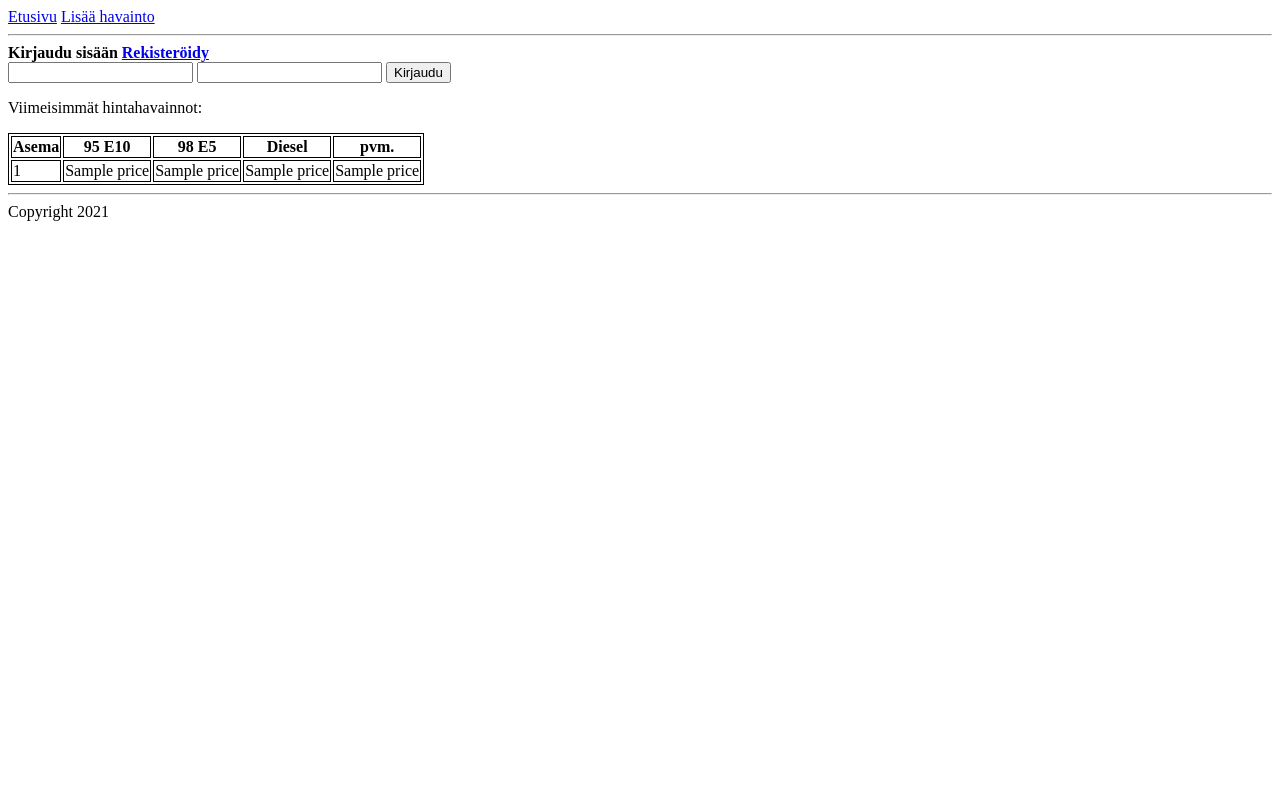
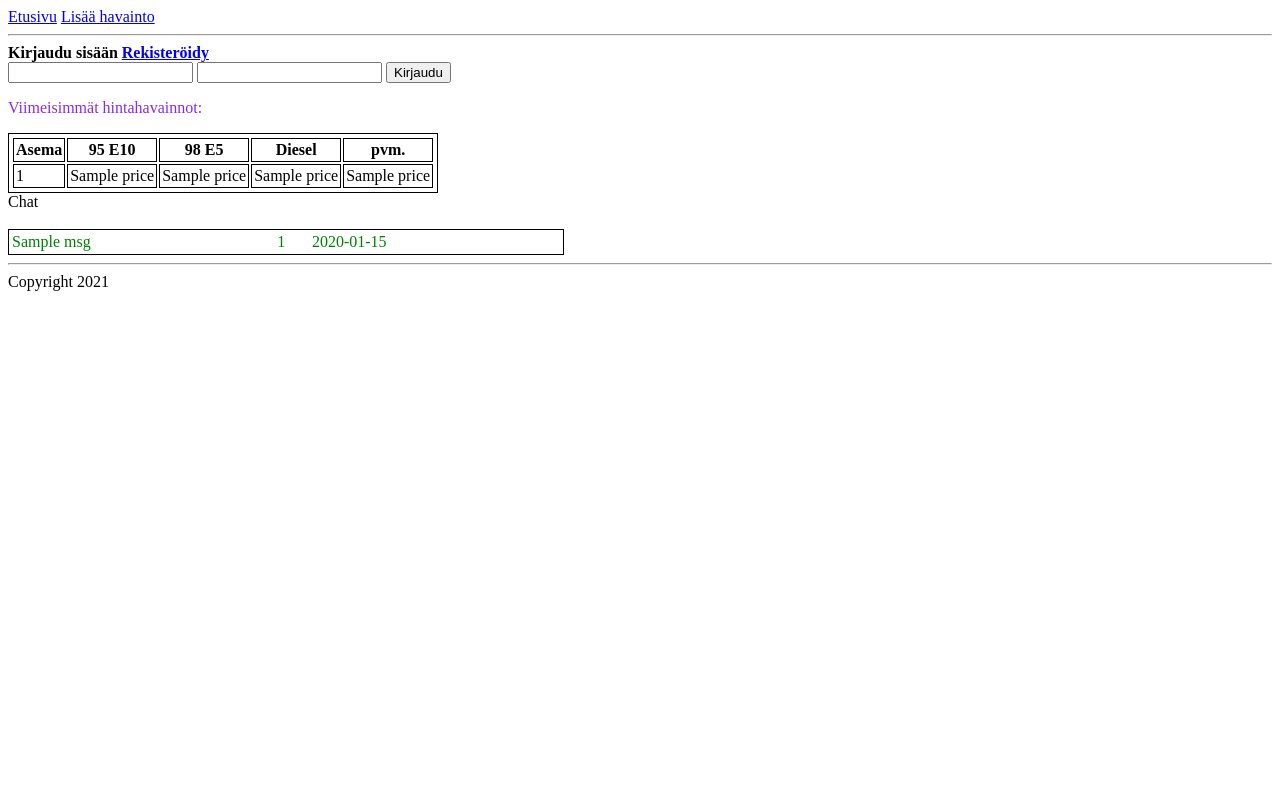
Before and after one commit to aapohu/tsoha-hintaseuranta, a Flask app: template templates/index.html in a window 1280 px wide. Run offline with Flask 2, Linux system fonts and the light colour scheme; the template is opened without the code that fills it: most values are stand-ins (such as "Sample title", 1, 10 or a date in 2020).

Commit message:
Added chat functionality and style.css

```diff
--- /dev/null
+++ b/static/style.css
@@ -0,0 +1,19 @@
+table.table1, table.table1 tr, table.table1 th, table.table1 td{
+    border:1px solid black;
+    padding: 2px;
+}
+
+table.table2{
+    border:1px solid black;
+    width:44%;
+
+}
+table.table2 td{
+    color:green;
+}
+table.table2 tr{
+    color:grey;
+}
+p {
+    color:blueviolet;
+}
--- a/templates/index.html
+++ b/templates/index.html
@@ -1,9 +1,6 @@
+
 <html>
-<style>
-    table, th, td {
-        border:1px solid black;
-    }
-</style>
+
 {% extends "layout.html" %}
 {% block title %}Etusivu{% endblock %}
 
@@ -21,7 +18,8 @@
 </form>
 {% endif %}
 <p>Viimeisimmät hintahavainnot:</p>
-<table>
+
+<table class="table1">
     <tr>
       <th>Asema</th>
       <th>95 E10</th>
@@ -41,5 +39,24 @@
 
     {% endfor %}
 </table>
+
+Chat <br>
+<table class="table2">
+
+{% for msg in chats %}
+
+    <tr>
+        <td>{{ msg[1] }}</td>           <td>{{ msg[0] }}</td>           <td>{{ msg[2].strftime("%d.%m.%y %H:%M") }}</td>
+    </tr>
+    <br>
+
+{% endfor %}
+</table>
+{% if session.username %}
+<form action="chatmessage" method="POST">
+    <input type="textfield" name="message">
+    <input type="submit" value="Lähetä">
+    </form>
+{% endif %}
 {% endblock %}
 </html>
--- a/templates/layout.html
+++ b/templates/layout.html
@@ -1,4 +1,5 @@
 <!doctype html>
+<link rel="stylesheet" href="static/style.css">
 <title>nafta.net - {% block title %}{% endblock %}</title>
 <a href="/">Etusivu</a>  <a href="/newprice">Lisää havainto</a> {% if session.username %}<a href="/logout">Kirjaudu ulos</a> {% endif%}
 
```
Also changed, not shown: db.py (+12 -0 lines), routes.py (+9 -1 lines).
